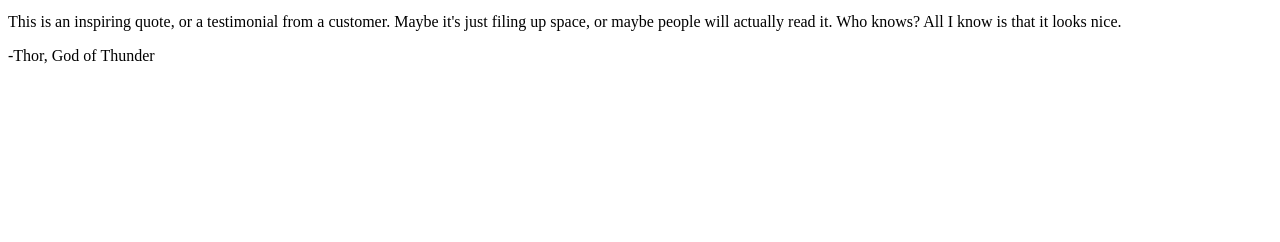
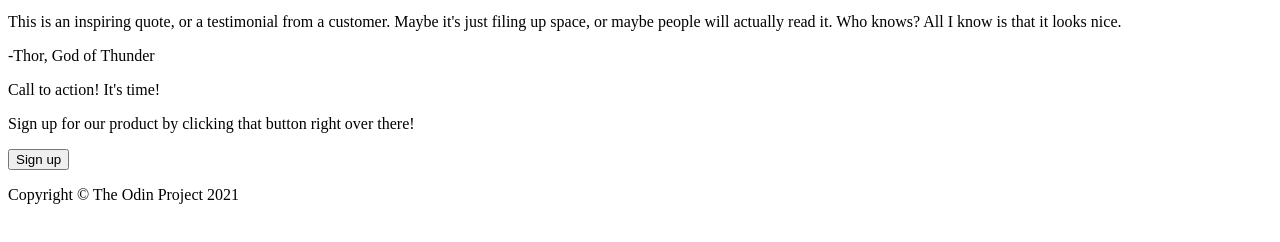
Before and after one commit to artj2/Landing_Page_flexbox, a plain HTML site: page index.html in a window 1280 px wide. Shown: the part 516-758 px from the top of the page. Drawn offline with Linux system fonts and the light colour scheme.

Commit message:
Added the subscriptiona and footer section + some minor changes

```diff
--- a/index.html
+++ b/index.html
@@ -25,7 +25,7 @@
                 <p>This website has some subtext that goes here under the main
                     title. It's a smaller font and the color
                     is lower contrast.</p>
-                <button>Sign up</button>
+                <button class="top-button">Sign up</button>
             </div>
             <div class="right-header">
                 <img src="picture.jpg" alt="this is a placeholder for an image">
@@ -57,6 +57,20 @@
                 read it. Who knows? All I know is that it looks nice.</p>
             <p class="comment-signature">-Thor, God of Thunder</p>
         </div>
+
+        <div class="subscription">
+            <div class="left-subscription">
+                <p>Call to action! It's time!</p>
+                <p>Sign up for our product by clicking that button right over there!</p>
+            </div>
+            <div class="right-subscription">
+                <button class="bottom-button">Sign up</button>
+            </div>
+        </div>
+
+        <div class="footer">
+            <p>Copyright &#169; The Odin Project 2021</p>
+        </div>
     </div>
 
 </body>
```
